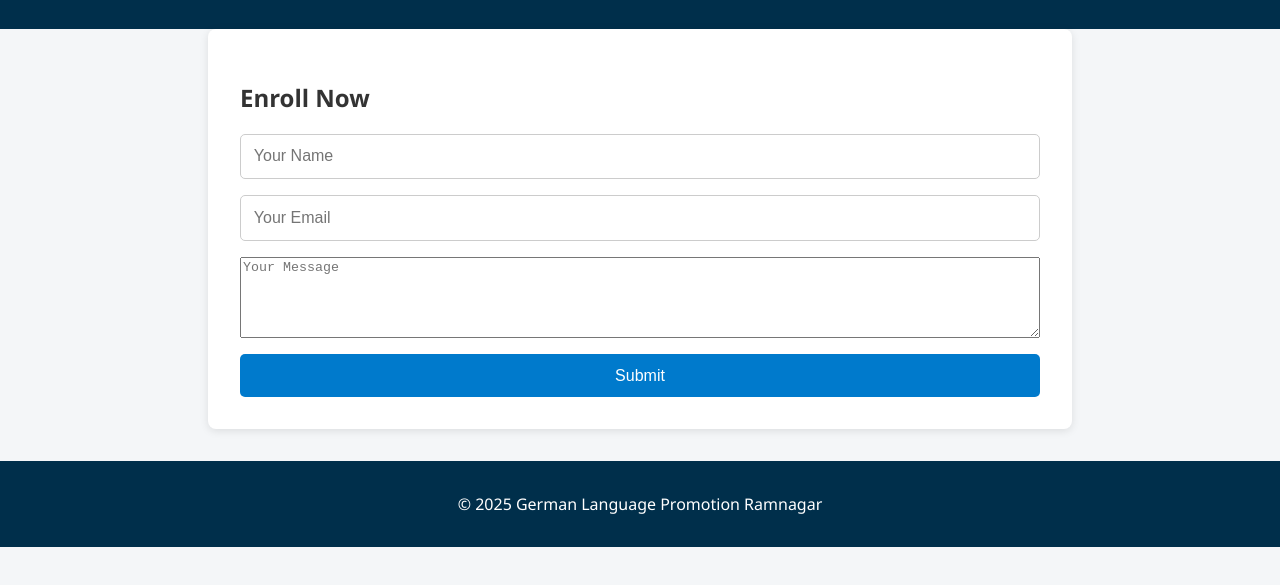
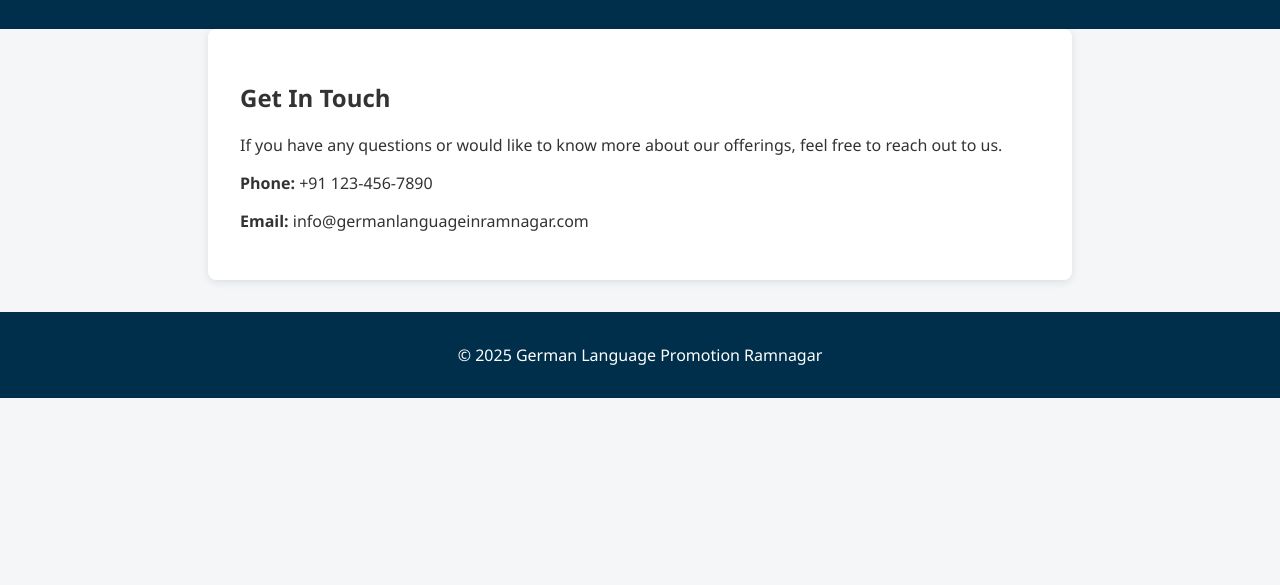
Before and after one commit to Arunima0406/SpeakDeutsch, a plain HTML site: page contact.html in a window 1280 px wide. Shown: the part 127-712 px from the top of the page. Drawn offline with Linux system fonts and the light colour scheme.

Commit message:
Update contact.html

```diff
--- a/contact.html
+++ b/contact.html
@@ -21,13 +21,13 @@
 
   <main>
     <section>
-      <h2>Enroll Now</h2>
-      <form action="thankyou.html" method="POST">
-        <input type="text" name="name" placeholder="Your Name" required />
-        <input type="email" name="email" placeholder="Your Email" required />
-        <textarea name="message" placeholder="Your Message" rows="5" required></textarea>
-        <button type="submit">Submit</button>
-      </form>
+      <h2>Get In Touch</h2>
+      <p>If you have any questions or would like to know more about our offerings, feel free to reach out to us.</p>
+
+      <div class="contact-details">
+        <p><strong>Phone:</strong> +91 123-456-7890</p>
+        <p><strong>Email:</strong> info@germanlanguageinramnagar.com</p>
+      </div>
     </section>
   </main>
 
```
